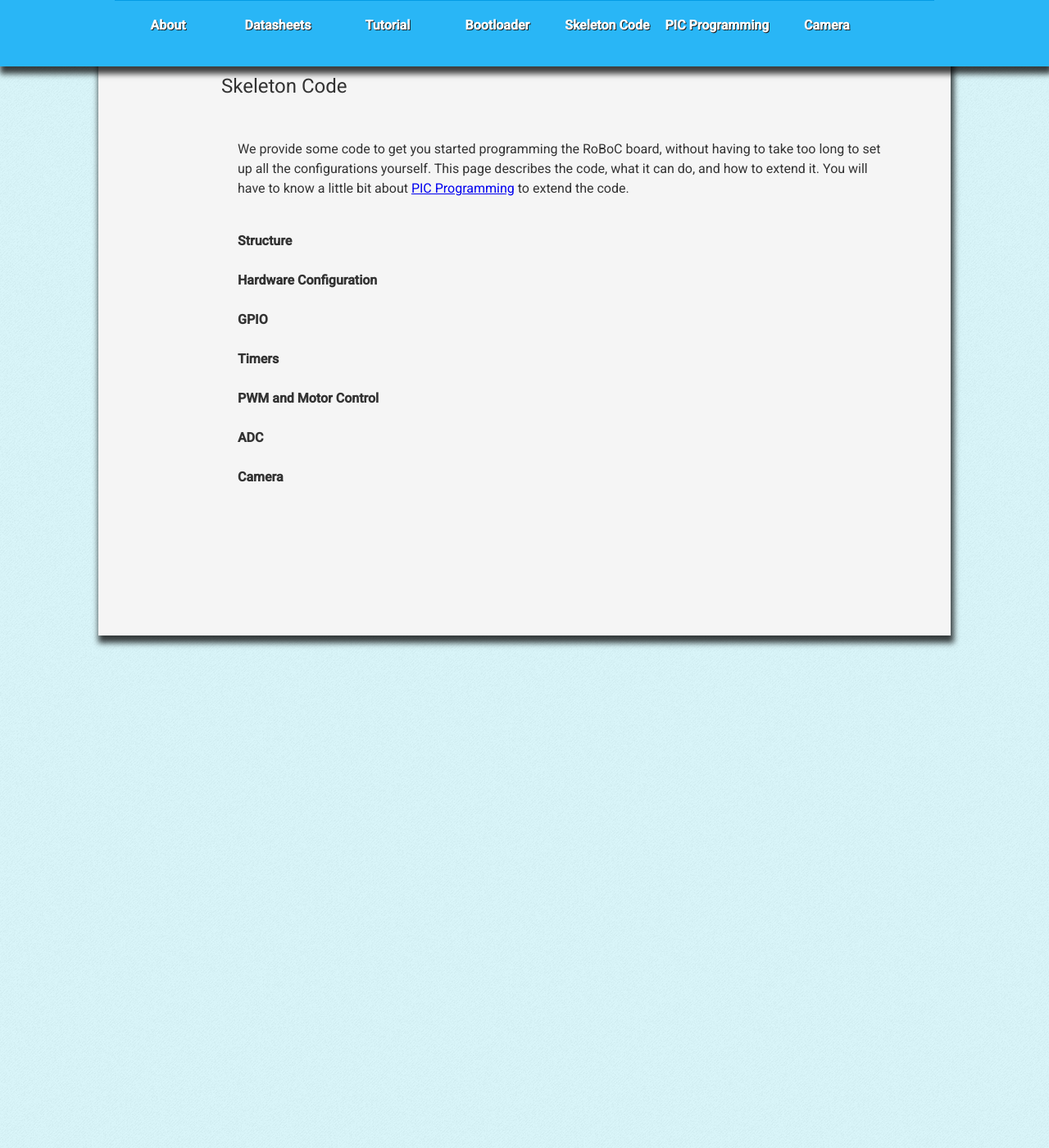
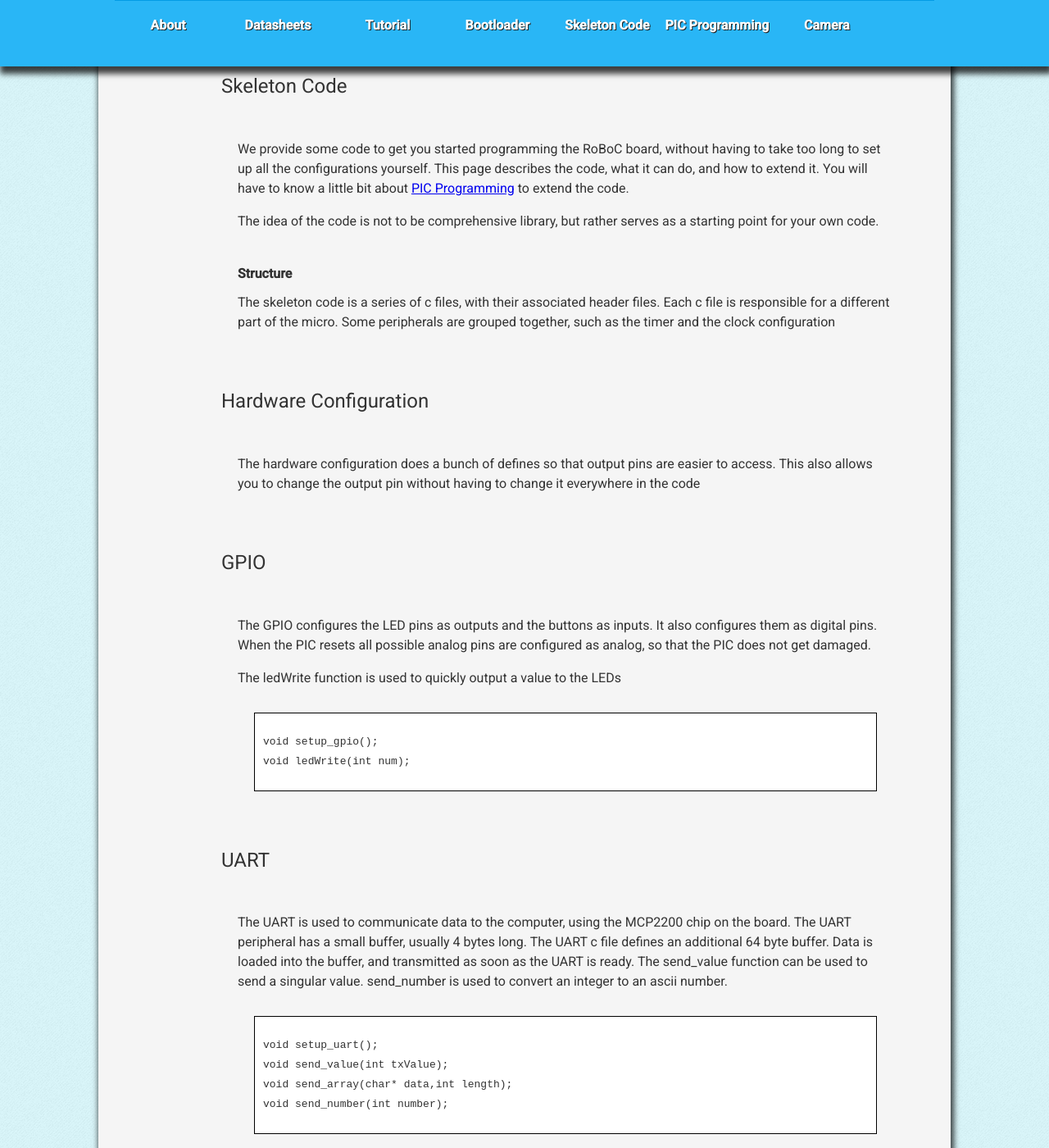
Before and after one commit to KolijnWolfaardt/RoBoC, a Jekyll site: the page built from skeleton_code.markdown, in a window 1280 px wide and 1400 px high, scrolled down 359 px. Shown: the whole window at 82% size. Built offline with Jekyll 4.4.1, drawn with Linux system fonts in a browser that asks for light colours; nearby versions of some CDN libraries; before the commit the page ends 1434 px from its top, so only the background shows below that; some of the changed text lies outside the part shown.

Commit message:
Wrote about the skeleton code
Signed-off-by: Kolijn Wolfaardt <kolijn.wolfaardt@gmail.com>

```diff
--- a/skeleton_code.markdown
+++ b/skeleton_code.markdown
@@ -7,26 +7,65 @@
 
 We provide some code to get you started programming the RoBoC board, without having to take too long to set up all the configurations yourself. This page describes the code, what it can do, and how to extend it. You will have to know a little bit about [PIC Programming](pic_programming.html) to extend the code.
 
+The idea of the code is not to be comprehensive library, but rather serves as a starting point for your own code.
+
 Structure
 ---------
+The skeleton code is a series of c files, with their associated header files. Each c file is responsible for a different part of the micro. Some peripherals are grouped together, such as the timer and the clock configuration
+
+Hardware Configuration
+======================
+The hardware configuration does a bunch of defines so that output pins are easier to access. This also allows you to change the output pin without having to change it everywhere in the code
 
 
-Hardware Configuration
-----------------------
+GPIO
+====
+The GPIO configures the LED pins as outputs and the buttons as inputs. It also configures them as digital pins. When the PIC resets all possible analog pins are configured as analog, so that the PIC does not get damaged.
 
-GPIO
-----
+The ledWrite function is used to quickly output a value to the LEDs
+
+{% highlight c lineos=table %}
+void setup_gpio();
+void ledWrite(int num);
+{% endhighlight %}
+
+UART
+====
+The UART is used to communicate data to the computer, using the MCP2200 chip on the board. The UART peripheral has a small buffer, usually 4 bytes long. The UART c file defines an additional 64 byte buffer. Data is loaded into the buffer, and transmitted as soon as the UART is ready. The send_value function can be used to send a singular value. send_number is used to convert an integer to an ascii number.
+
+{% highlight c lineos=table %}
+void setup_uart();
+void send_value(int txValue);
+void send_array(char* data,int length);
+void send_number(int number);
+{% endhighlight %}
+
+
 
 Timers
-------
+======
+The timer sets up timer 1 as an example of how to setup the timer. The other function is used to configure the oscillator when the PIC starts. It only needs to be called once.
+
+{% highlight c lineos=table %}
+void setup_timer1()
+void configure_oscillator()
+{% endhighlight %}
 
 PWM and Motor Control
----------------------
+=====================
+The skeleton code sets up two outputs for servos and two outputs for motors. The servos run at 20Hz, and the motors at 25kHz.
 
+{% highlight c lineos=table %}
+void setup_pwm();
+void set_servo_1(int value);
+void set_servo_2(int value);
+void set_motor_1(int direction, int speed);
+void set_motor_2(int direction, int speed)
+{% endhighlight %}
 
 ADC
----
-
+===
+The ADC available in the dsPIC is a bit complex. Under idea circumstances all analog inputs should be sampled simultaneousl. In the dsPIC this is not directly possible, so individual pins can be sampled. There is an error in one of the registers of the PIC. This means that one pin cannot be used.
 
 Camera
-------
+======
```
Also changed, not shown: getting_started.markdown (+24 -7 lines), camera.markdown (line endings or trailing spaces), images/tutorial/5_compile.png (added), images/tutorial/6_ds30.png (added).
